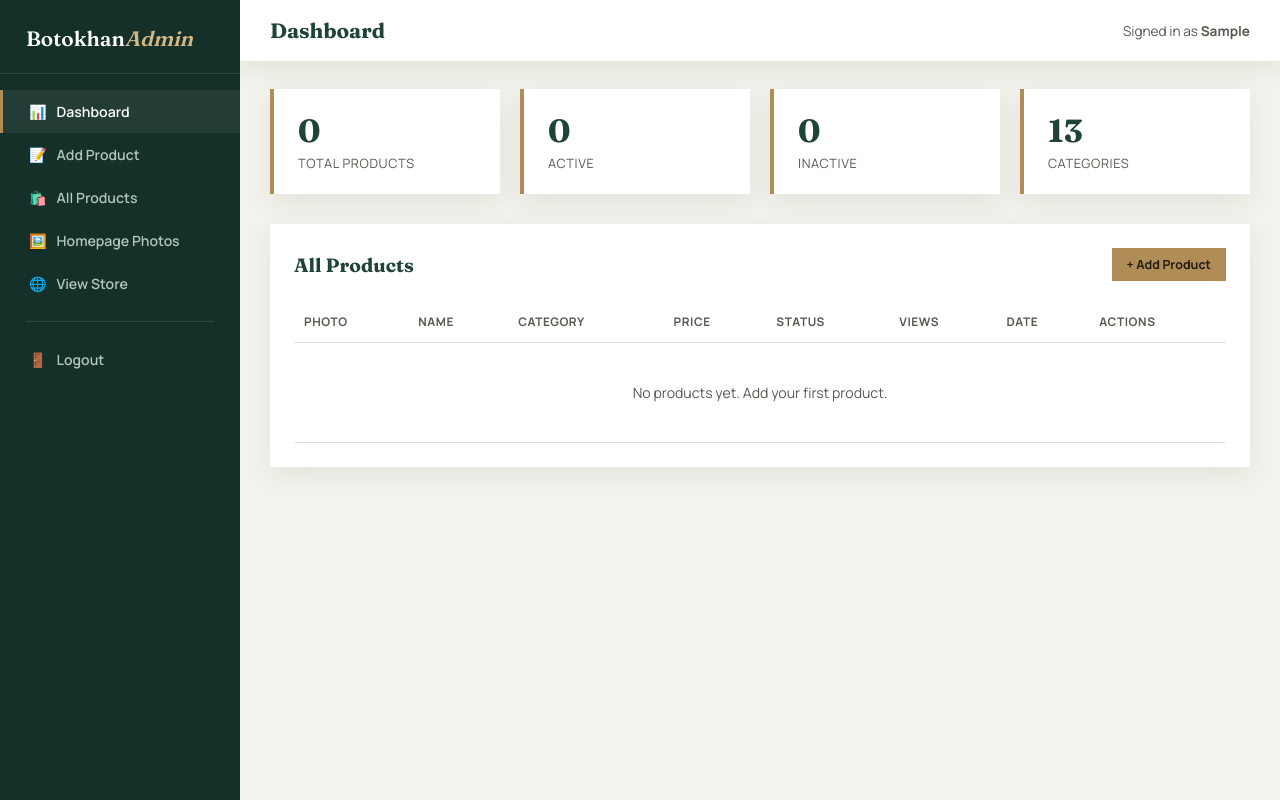
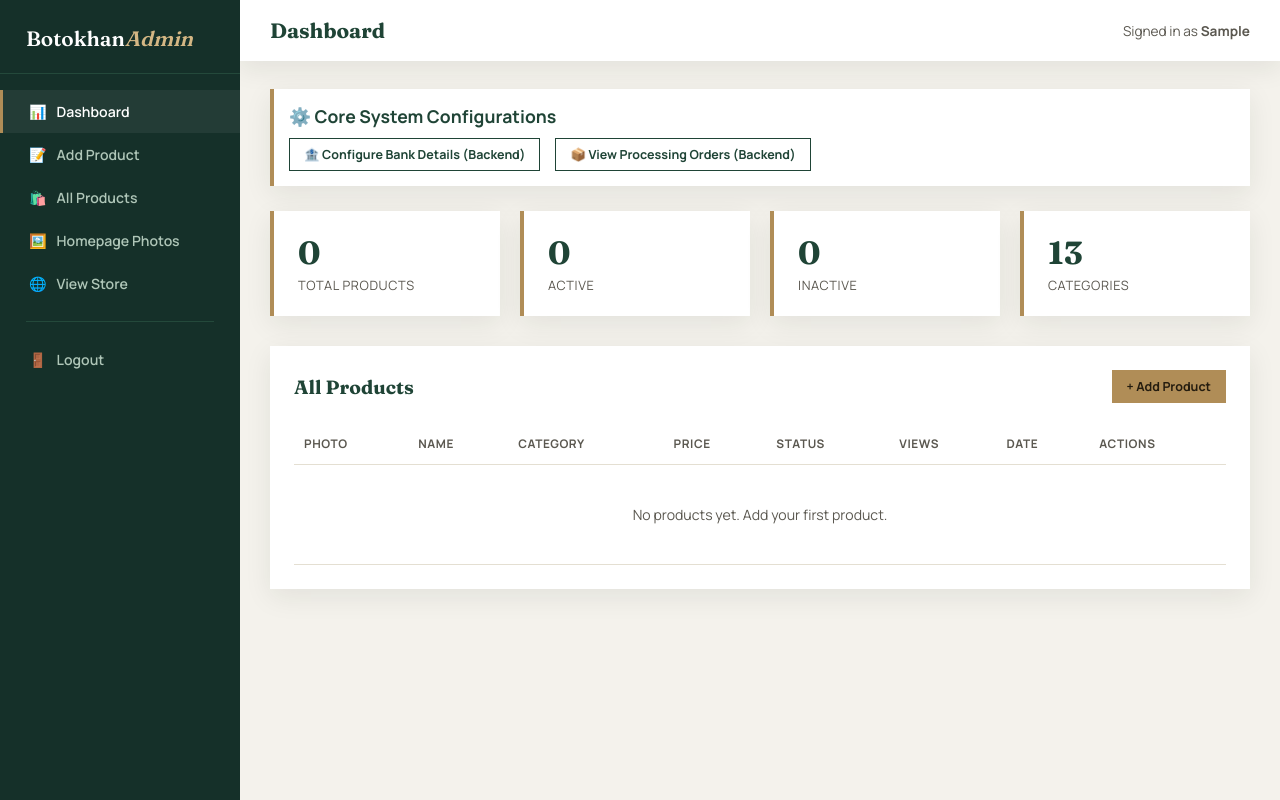
Before and after one commit to mohammedimk/mahzarat, a Django app: page /admin-panel/dashboard/ in a window 1280 px wide. Run offline with Django 4.2, Linux system fonts and the light colour scheme; the visitor is signed in with stand-in values (Sample User, id 1); data comes from the database, SQL or seed files in the repository; data that the repository does not hold is empty.

Commit message:
Update dashboard.html

```diff
--- a/store/templates/store/admin/dashboard.html
+++ b/store/templates/store/admin/dashboard.html
@@ -6,6 +6,18 @@
 {% block admin_heading %}Dashboard{% endblock %}
 
 {% block admin_content %}
+<div class="card" style="margin-bottom: 25px; border-left: 4px solid #b08d57; padding: 15px;">
+  <h3 style="margin-top: 0; margin-bottom: 10px; font-size: 1.1rem; color: #1f4436;">⚙️ Core System Configurations</h3>
+  <div style="display: flex; gap: 15px; flex-wrap: wrap;">
+    <a href="/admin/store/bankaccount/" target="_blank" class="btn btn-outline btn-sm" style="display: inline-flex; align-items: center; gap: 8px;">
+      🏦 Configure Bank Details (Backend)
+    </a>
+    <a href="/admin/store/order/" target="_blank" class="btn btn-outline btn-sm" style="display: inline-flex; align-items: center; gap: 8px;">
+      📦 View Processing Orders (Backend)
+    </a>
+  </div>
+</div>
+
 <div class="stat-grid">
   <div class="stat-card"><div class="num">{{ stats.total }}</div><div class="label">Total products</div></div>
   <div class="stat-card"><div class="num">{{ stats.active }}</div><div class="label">Active</div></div>
```
